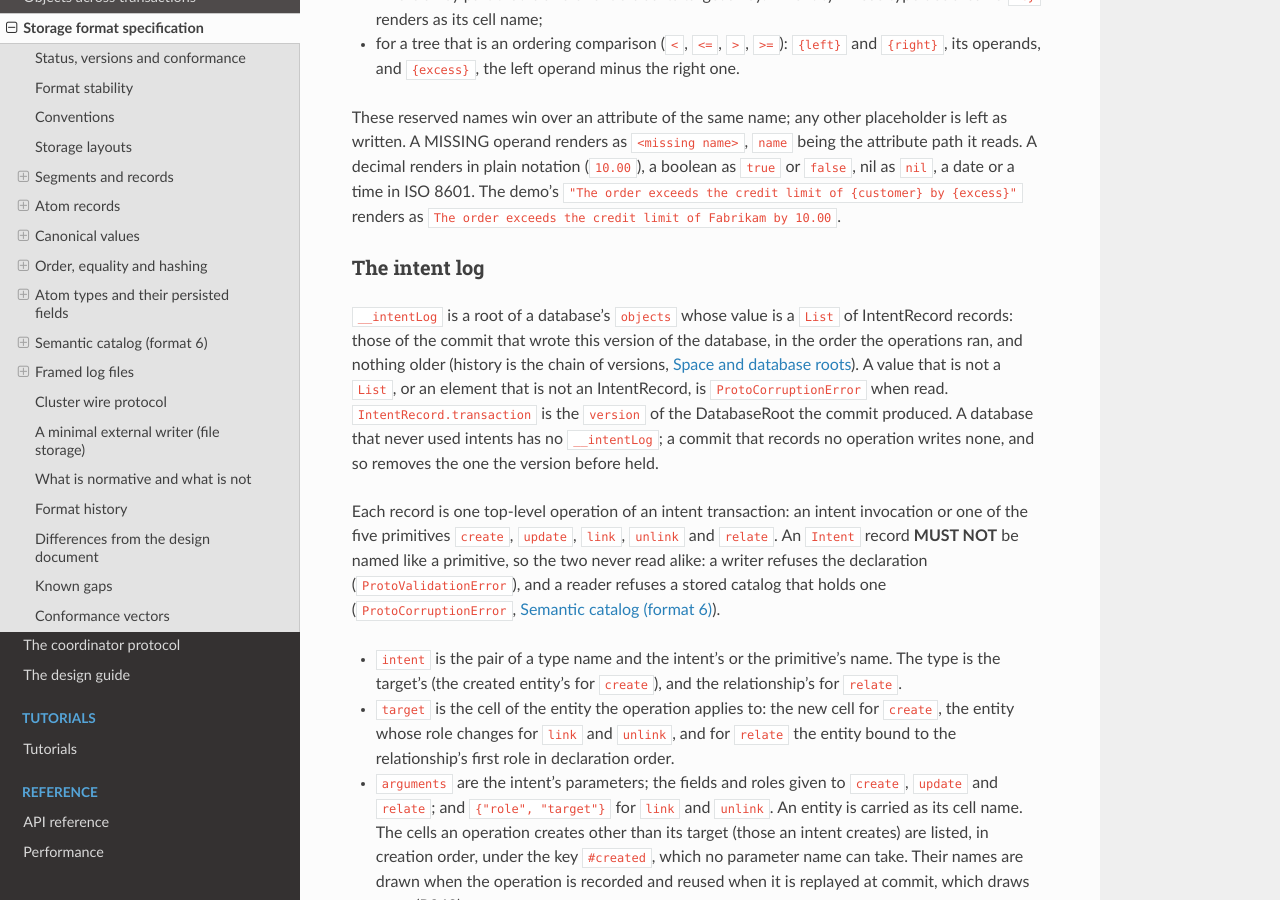
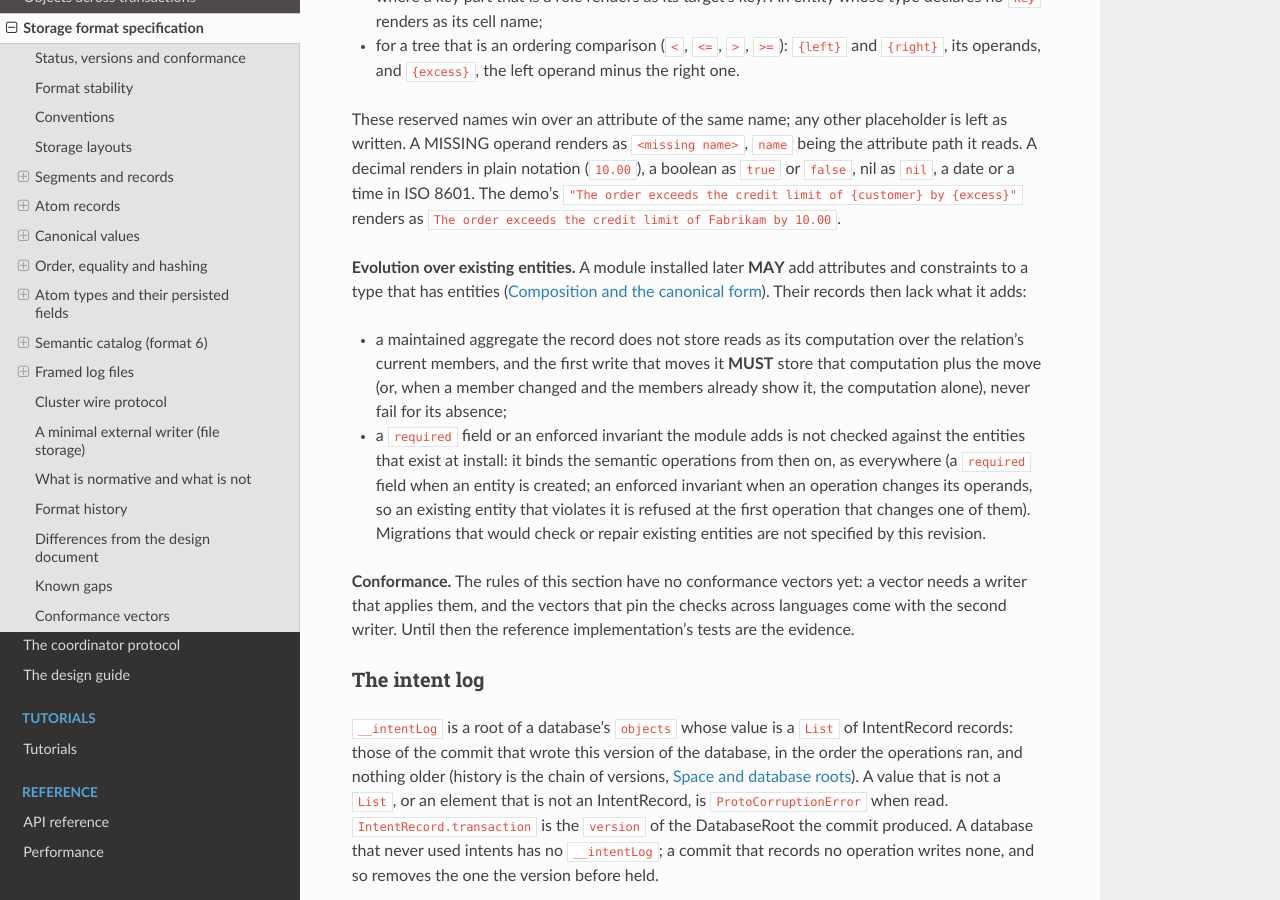
Before and after one commit to gamarino/ProtoDB, a Sphinx documentation site: the page built from docs/source/format-spec.rst, in a window 1280 px wide and 900 px high, scrolled down 41695 px. Built offline with Sphinx 7.4.7 and the Read the Docs theme 3.1.0, drawn with Linux system fonts in a browser that asks for light colours; some of the changed text lies outside the part shown.

Commit message:
Docs: final-review changelog, format-spec fixes and the documented limits
CHANGELOG: the reserved semantic class dunders (M1); the two 2.0.0rc4 registry defects fixed on
this branch, as backport candidates (M2); the direct-mode catalog read set, catalog evolution over
existing entities, the agent's fail-closed policy, as_of under today's policy and --log.

Format spec: FEATURE_VERSIONS lists catalog (M7); the chapter head rewrapped and the reserved-root
link pointed at the __ rule (deferred minor 14); evolution over existing entities (I1) and the
Constraints rules' missing vectors, which come with a second writer (deferred minor 172).
Decisions: D63's ruling list and D65's absent-value wording (deferred minor 14).

Documented without code changes: unmeasured costs for the integration runs in performance.rst
(M6, M8; deferred minors 66, 96, 184); registry.rst's stale-binding wording (deferred minor 84);
the MVP limits and log noise in the demo README (deferred minors 96, 150); the experiment's
agent-dir containment and date truths (deferred minor 208, N2 and N4).

Co-Authored-By: Claude Opus 5.5 <noreply@anthropic.com>

```diff
--- a/docs/source/design-guide/registry.rst
+++ b/docs/source/design-guide/registry.rst
@@ -197,8 +197,10 @@ A mismatch is an error (Q2)
     from (``force_rejoin()`` on a survivor forgot that root), the binding belongs to a lineage the node no longer
     follows: the database binds to the transaction's list if its snapshot is that committed root, and is
     otherwise marked stale, so a loaded object resolved outside any block raises the mismatch until
-    ``reload_registry``. The adopted lists are never pruned; they are bounded by the space's installs and
-    reloads.
+    ``reload_registry``, or until a later transaction whose snapshot is the committed root binds the database
+    again. The check runs when a transaction starts: beyond the failure model, between a ``force_rejoin()`` and
+    the next transaction, a loaded object resolved outside any block still uses the forgotten lineage's list.
+    The adopted lists are never pruned; they are bounded by the space's installs and reloads.
 
 **The invariant behind the caches: what a cache entry is keyed by never changes.** The linearization of a
 tuple of saved parents is cached by the parents' pointers and the registry. A record at a pointer never
--- a/docs/source/format-spec.rst
+++ b/docs/source/format-spec.rst
@@ -189,7 +189,8 @@ Symbol references
     and tokens) was measured and deferred: with segment compression, references plus compression
     were larger than compression alone on the measured data set (the measurement and the verdict
     are in ``docs/superpowers/2026-11-14-symbol-measurement.md``). No feature named ``symbols``
-    exists: ``FEATURE_VERSIONS`` lists only ``parents`` and ``registry``. The root
+    exists: ``FEATURE_VERSIONS`` lists ``parents`` and ``registry`` (format 5) and ``catalog``
+    (format 6, `Semantic catalog (format 6)`_), and no ``symbols``. The root
     ``__currentSymbols`` is not defined; a writer MUST NOT write it, and ``proto_db`` refuses to
     (the ``__`` rule above). Should the feature be adopted later it will be an additive change
     marked by a new format-5 feature, with its own entry in this page.
@@ -1605,10 +1606,10 @@ Semantic catalog (format 6)
 ---------------------------
 
 **Written by the development branch; no release yet.** This chapter is normative and specifies the
-semantic model of decisions D63 to D72. The repository's development branch is the first writer,
-and no tagged release has written format 6. A reader
-that implements it **MUST** read what this chapter specifies, and a writer **MUST** write it
-exactly. Data that uses none of it stays version 4 or 5, byte for byte (S5).
+semantic model of decisions D63 to D72. The repository's development branch is the first writer
+(``proto_db``'s semantic layer writes it), and no tagged release has written format 6. A reader that
+implements it **MUST** read what this chapter specifies, and a writer **MUST** write it exactly. Data
+that uses none of it stays version 4 or 5, byte for byte (S5).
 
 What is normative is what lives in the database: the catalog and its canonical form, the
 expression language and the intent log. The declaration syntax a language offers (Python's
@@ -1703,7 +1704,8 @@ Field rules:
   only carries ``languages``, a ``@tup`` of language names. Invoking or evaluating it from another
   language **MUST** raise ``ProtoNotSupportedError``; describing it is allowed.
 - **Roots by name and type.** ``__semanticCatalog`` and ``__intentLog`` are reserved root names
-  (`Space and database roots`_). ``__semanticCatalog`` is identified by name and by type: a value
+  (the ``__`` rule of `Format stability`_, "The per-database class registry"). ``__semanticCatalog`` is
+  identified by name and by type: a value
   that is not a SemanticCatalog is ``ProtoCorruptionError``.
 
 **Field encodings** (the same in the design spec, section 8). A field is **required** where listed under "Required fields" below;
@@ -2038,6 +2040,22 @@ MISSING operand renders as ``<missing name>``, ``name`` being the attribute path
 in plain notation (``10.00``), a boolean as ``true`` or ``false``, nil as ``nil``, a date or a time in ISO 8601.
 The demo's ``"The order exceeds the credit limit of {customer} by {excess}"`` renders as ``The order exceeds
 the credit limit of Fabrikam by 10.00``.
+
+**Evolution over existing entities.** A module installed later **MAY** add attributes and constraints to a
+type that has entities (`Composition and the canonical form`_). Their records then lack what it adds:
+
+- a maintained aggregate the record does not store reads as its computation over the relation's current
+  members, and the first write that moves it **MUST** store that computation plus the move (or, when a member
+  changed and the members already show it, the computation alone), never fail for its absence;
+- a ``required`` field or an enforced invariant the module adds is not checked against the entities that exist
+  at install: it binds the semantic operations from then on, as everywhere (a ``required`` field when an entity
+  is created; an enforced invariant when an operation changes its operands, so an existing entity that violates
+  it is refused at the first operation that changes one of them). Migrations that would check or repair
+  existing entities are not specified by this revision.
+
+**Conformance.** The rules of this section have no conformance vectors yet: a vector needs a writer that
+applies them, and the vectors that pin the checks across languages come with the second writer. Until then
+the reference implementation's tests are the evidence.
 
 The intent log
 ~~~~~~~~~~~~~~
```
Also changed, not shown: CHANGELOG.md (+32 -3 lines), docs/decisions.md (+2 -2 lines), docs/kit/semantic/agent-experiment.md (+8 -2 lines), docs/source/performance.rst (+18 -0 lines), docs/kit/semantic/README.md.
